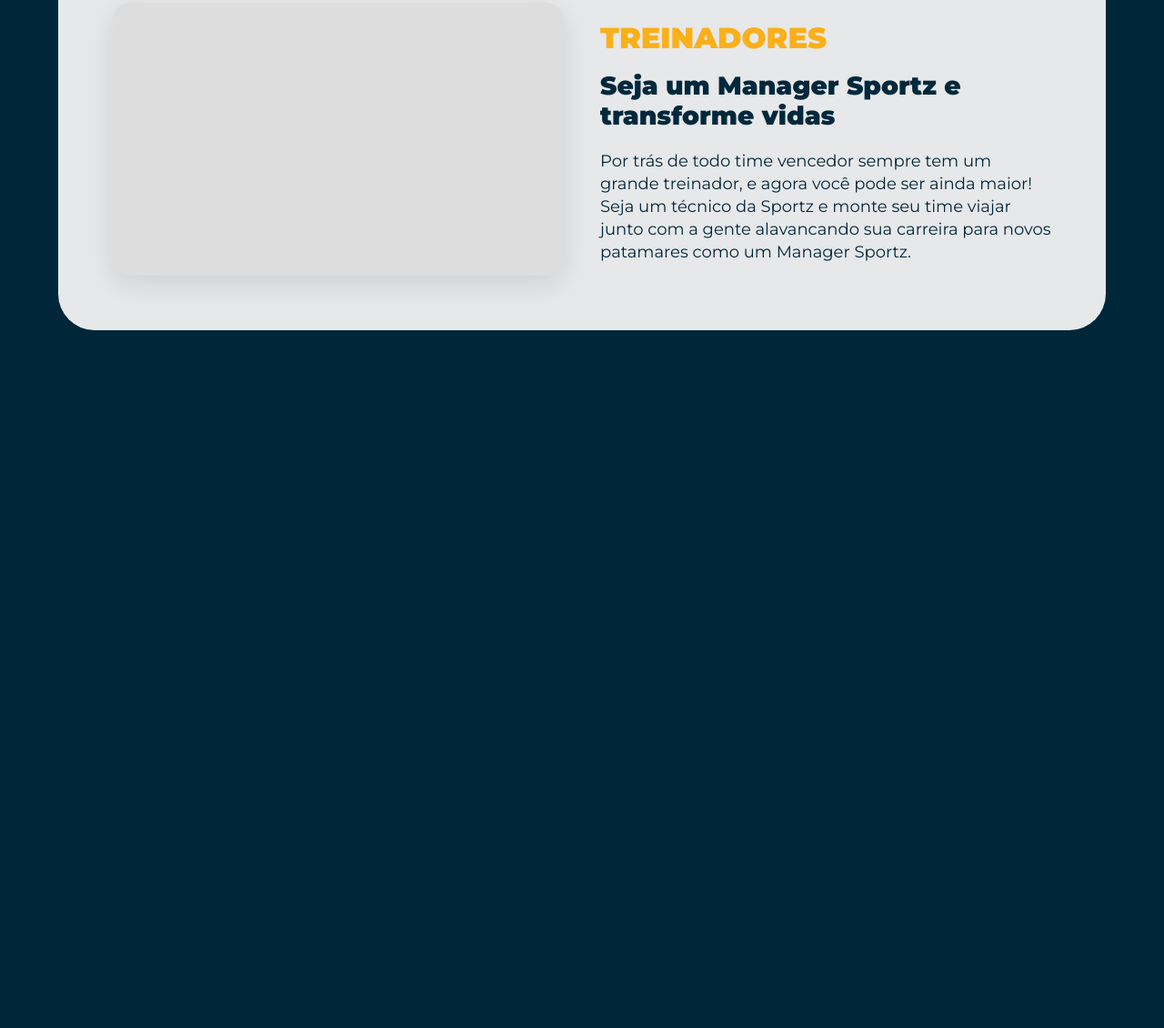
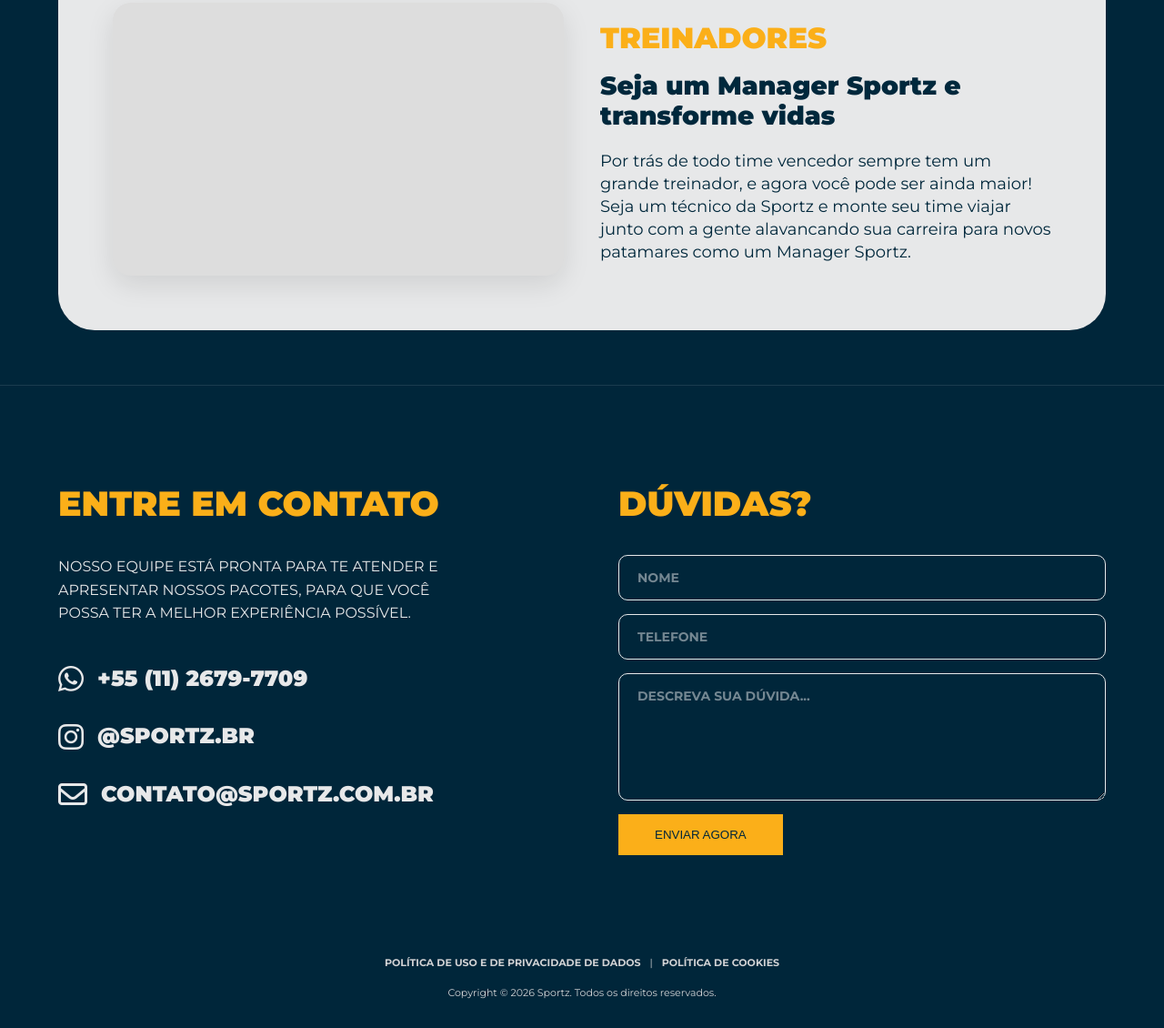
Before and after one commit to MaykiDev/sportz, a plain HTML site: page index.html in a window 1280 px wide. Shown: the part 4570-5700 px from the top of the page at 91% size. Before the commit the page ends 4993 px from the top, so only its background shows below. Drawn offline with Linux system fonts and the light colour scheme.

Commit message:
Adicionei footer

```diff
--- a/index.html
+++ b/index.html
@@ -334,6 +334,55 @@
         </div>
     </section>
 
+    <footer class="footer">
+        <div class="container footer-grid">
+
+            <div class="footer-contact">
+                <h2 class="footer-title">ENTRE EM CONTATO</h2>
+                <p class="footer-text">
+                    NOSSO EQUIPE ESTÁ PRONTA PARA TE ATENDER E APRESENTAR NOSSOS PACOTES, PARA QUE VOCÊ POSSA TER A MELHOR EXPERIÊNCIA POSSÍVEL.
+                </p>
+
+                <div class="contact-info">
+                    <a href="https://wa.me/551126797709" class="contact-item">
+                        <i class="fab fa-whatsapp"></i>
+                        <span>+55 (11) 2679-7709</span>
+                    </a>
+                    <a href="https://instagram.com/sportz.br" class="contact-item">
+                        <i class="fab fa-instagram"></i>
+                        <span>@SPORTZ.BR</span>
+                    </a>
+                    <a href="mailto:CONTATO@SPORTZ.COM.BR" class="contact-item">
+                        <i class="far fa-envelope"></i>
+                        <span>CONTATO@SPORTZ.COM.BR</span>
+                    </a>
+                </div>
+            </div>
+
+            <div class="footer-form-side">
+                <h2 class="footer-title">DÚVIDAS?</h2>
+                <form class="contact-form">
+                    <input type="text" placeholder="NOME" required>
+                    <input type="tel" placeholder="TELEFONE" required>
+                    <textarea placeholder="DESCREVA SUA DÚVIDA..." rows="6"></textarea>
+                    <button type="submit" class="btn-primary">ENVIAR AGORA</button>
+                </form>
+            </div>
+
+        </div>
+
+        <div class="footer-bottom">
+            <div class="container footer-bottom-flex">
+                <div class="footer-links">
+                    <a href="#">POLÍTICA DE USO E DE PRIVACIDADE DE DADOS</a>
+                    <span class="separator">|</span>
+                    <a href="#">POLÍTICA DE COOKIES</a>
+                </div>
+                <p class="copyright">Copyright © 2026 Sportz. Todos os direitos reservados.</p>
+            </div>
+        </div>
+    </footer>
+
     <script src="script.js"></script>
 </body>
 </html>
--- a/style.css
+++ b/style.css
@@ -833,6 +833,139 @@ header {
 }
 
 /* ==========================================================================
+   FOOTER (ENTRE EM CONTATO)
+   ========================================================================== */
+.footer {
+    padding: 100px 0 30px;
+    background-color: var(--primary-bg);
+    border-top: 1px solid rgba(255, 255, 255, 0.1);
+}
+
+.footer-grid {
+    display: grid;
+    grid-template-columns: 1fr 1fr;
+    gap: 80px;
+    align-items: start;
+}
+
+.footer-title {
+    color: var(--accent-yellow); /* #fbaf19 */
+    font-size: 38px;
+    font-weight: 900;
+    margin-bottom: 25px;
+}
+
+.footer-text {
+    font-size: 16px;
+    font-weight: 500;
+    color: var(--white-text);
+    margin-bottom: 40px;
+    max-width: 450px;
+}
+
+/* Itens de Contato */
+.contact-info {
+    display: flex;
+    flex-direction: column;
+    gap: 25px;
+}
+
+.contact-item {
+    display: flex;
+    align-items: center;
+    gap: 15px;
+    text-decoration: none;
+    color: var(--white-text);
+    font-weight: 900;
+    font-size: 24px;
+    transition: color 0.3s;
+}
+
+.contact-item:hover {
+    color: var(--accent-yellow);
+}
+
+.contact-item i {
+    font-size: 32px;
+}
+
+/* Formulário */
+.contact-form {
+    display: flex;
+    flex-direction: column;
+    gap: 15px;
+}
+
+.contact-form input,
+.contact-form textarea {
+    width: 100%;
+    padding: 15px 20px;
+    background: transparent;
+    border: 1px solid var(--white-text);
+    border-radius: 10px;
+    color: var(--white-text);
+    font-family: var(--font-main);
+    font-size: 14px;
+    font-weight: 600;
+}
+
+.contact-form input::placeholder,
+.contact-form textarea::placeholder {
+    color: rgba(231, 232, 233, 0.5);
+}
+
+.contact-form button {
+    cursor: pointer;
+    align-self: flex-start;
+    border: none;
+    padding: 15px 40px;
+}
+
+/* Políticas e Copyright */
+.footer-bottom {
+    margin-top: 80px;
+    padding-top: 30px;
+}
+
+.footer-bottom-flex {
+    display: flex;
+    flex-direction: column;
+    align-items: center;
+    gap: 15px;
+}
+
+.footer-links {
+    display: flex;
+    gap: 10px;
+    align-items: center;
+    flex-wrap: wrap;
+    justify-content: center;
+}
+
+.footer-links a {
+    color: var(--grey-text);
+    text-decoration: none;
+    font-size: 11px;
+    font-weight: 600;
+    transition: color 0.3s;
+}
+
+.footer-links a:hover {
+    color: var(--accent-yellow);
+}
+
+.separator {
+    color: var(--grey-text);
+    font-size: 11px;
+}
+
+.copyright {
+    color: var(--grey-text);
+    font-size: 11px;
+    text-align: center;
+}
+
+/* ==========================================================================
    RESPONSIVIDADE (MEDIA QUERIES)
    ========================================================================== */
 @media (max-width: 1100px) {
@@ -993,6 +1126,25 @@ header {
     .img-placeholder {
         height: 250px;
     }
+
+    .footer-grid {
+        grid-template-columns: 1fr;
+        gap: 50px;
+        text-align: center;
+    }
+
+    .footer-text {
+        margin: 0 auto 40px;
+    }
+
+    .contact-info {
+        align-items: center;
+    }
+
+    .contact-form button {
+        align-self: center;
+        width: 100%;
+    }
 }
 
 @media (max-width: 768px) {
```
